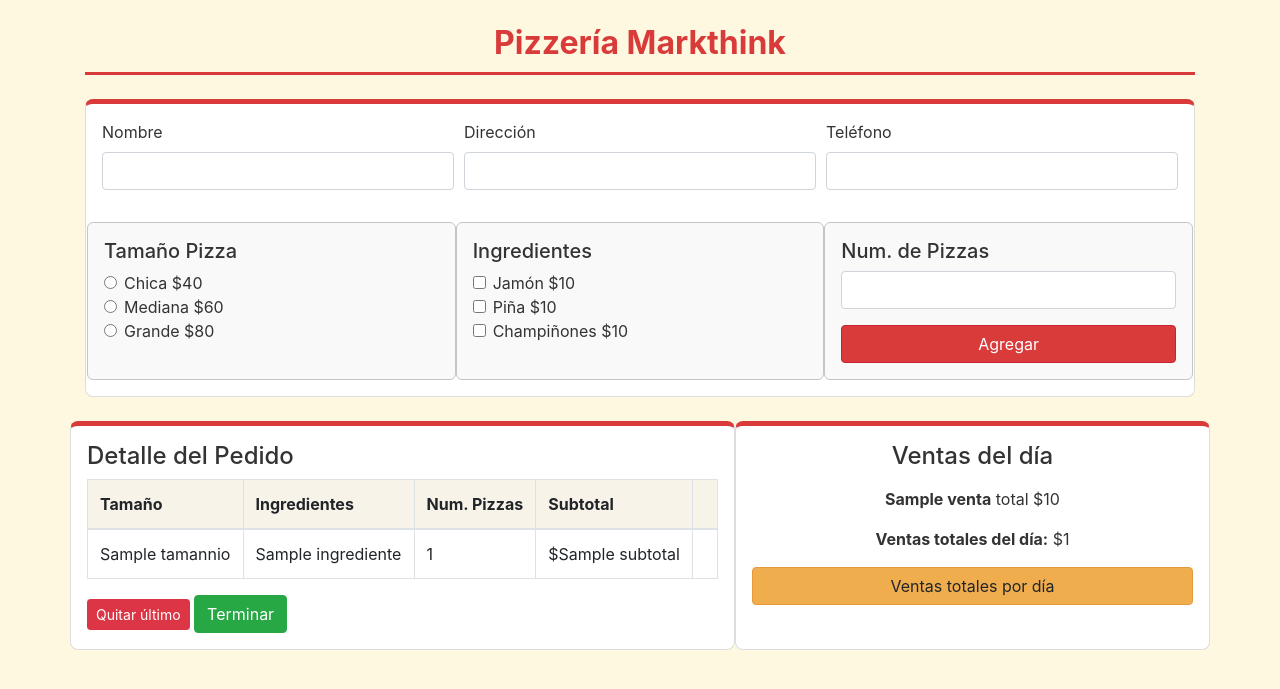
After one commit to IEVN1003-20001582/api_flask03, a Flask app: template templates/pizzeria.html in a window 1280 px wide. The commit adds this page. Shown: the top 689 px of the page. Run offline with Flask 3, Linux system fonts and the light colour scheme; the template is opened without the code that fills it: most values are stand-ins (such as "Sample title", 1, 10 or a date in 2020); form fields are guessed from the names that the template uses; some libraries are stand-ins or nearby versions.

Commit message:
Pizzeria examen

```diff
--- a/app.py
+++ b/app.py
@@ -1,7 +1,9 @@
 import math
-from flask import Flask, jsonify, render_template, request;
+from flask import Flask, jsonify, redirect, render_template, request, url_for;
+from flask import make_response, jsonify
+import json
+import forms
 
-import forms
 
 app = Flask(__name__)
 
@@ -16,15 +18,117 @@ def alumnos():
         nom = ""
         ape = ""
         em = ""
+        estudiantes = []
+        tem = []
+        datos = {}
+
         alumnos_clase = forms.UserForm(request.form)
         if request.method == 'POST' and alumnos_clase.validate():
             mat = alumnos_clase.matricula.data
             nom = alumnos_clase.nombre.data
             ape = alumnos_clase.apellido.data
             em = alumnos_clase.correo.data
-        return render_template('alumnos.html', form=alumnos_clase,
-                               mat=mat, nom=nom, ape=ape, em=em)
+            datos = {"matricula": mat, "nombre": nom, "apellido": ape, "correo": em}
 
+        datos_str = request.cookies.get('estudiantes')
+        if not datos_str:
+         return "nO HAY COOKIES"
+        tem = json.loads(datos_str)
+        estudiantes = tem
+        print(type(estudiantes))
+        estudiantes.append(datos)
+
+        response=make_response(render_template('alumnos.html', form=alumnos_clase,
+                               mat=mat, nom=nom, ape=ape, em=em))
+
+        response.set_cookie('estudiantes', json.dumps(estudiantes))
+
+        return response
+
+
+
+@app.route('/pizzeria', methods=['GET', 'POST'])
+def pizzeria():
+    form = forms.PizzaForm(request.form)
+
+    precios_tamano = {"Chica": 40, "Mediana": 80, "Grande": 120}
+    precio_ingrediente = 10
+
+    pedidos = json.loads(request.cookies.get('pedidos')) if request.cookies.get('pedidos') else []
+    ventas_dia = json.loads(request.cookies.get('ventas')) if request.cookies.get('ventas') else []
+
+    mensaje_total = None
+    mostrar_ventas = False
+
+    if request.method == 'POST':
+        accion = request.form.get("accion")
+
+        if accion == "agregar":
+            tam = request.form.get("tamannio")
+            ingredientes = request.form.getlist("ingredientes")
+            num = int(request.form.get("num_pizzas"))
+
+            subtotal = (precios_tamano[tam] + len(ingredientes) * precio_ingrediente) * num
+
+            pedidos.append({
+                "tamannio": tam,
+                "ingredientes": ingredientes,
+                "num_pizzas": num,
+                "subtotal": subtotal
+            })
+
+        if "quitar" in request.form and len(pedidos) > 0:
+            pedidos.pop()
+
+        if accion == "terminar":
+            total = sum(p["subtotal"] for p in pedidos)
+            mensaje_total = f"El total de su pedido es: ${total}"
+
+            venta = {
+                "nombre": form.nombre.data,
+                "direccion": form.direccion.data,
+                "telefono": form.telefono.data,
+                "total": total
+            }
+
+            encontrado = False
+            for v in ventas_dia:
+                if v["nombre"] == venta["nombre"] and v["telefono"] == venta["telefono"]:
+                    v["total"] += total
+                    encontrado = True
+                    break
+
+            if not encontrado:
+                ventas_dia.append(venta)
+
+            pedidos = []
+
+        if accion == "ver_ventas":
+            mostrar_ventas = True
+
+    total_dia = sum(v["total"] for v in ventas_dia)
+
+    response = make_response(render_template(
+        "Pizzeria.html",
+        form=form,
+        pedidos=pedidos,
+        ventas_dia=ventas_dia,
+        total_dia=total_dia if mostrar_ventas else None,
+        mensaje_total=mensaje_total
+    ))
+
+    response.set_cookie('pedidos', json.dumps(pedidos))
+    response.set_cookie('ventas', json.dumps(ventas_dia))
+
+    return response
+
+@app.route('/get_cookies')
+def get_cookies():
+    pedidos_str = request.cookies.get('pedidos')
+    if not pedidos_str:
+        return "nO HAY COOKIES"
+    pedidos = json.loads(pedidos_str)
+    return jsonify(pedidos)
 
 
 @app.route('/figuras', methods=['GET', 'POST'])
--- a/templates/Alumnos.html
+++ b/templates/Alumnos.html
@@ -17,4 +17,7 @@
 <h2>Email: {{ em }}</h2>
 
 
+<form action="/get_co"></form>
+
+
 {% endblock %}
--- /dev/null
+++ b/templates/pizzeria.html
@@ -0,0 +1,117 @@
+<!DOCTYPE html>
+<html lang="es">
+<head>
+    <meta charset="UTF-8">
+    <meta name="viewport" content="width=device-width, initial-scale=1.0">
+    <title>Pizzería Markthink - Pedido</title>
+    <link rel="stylesheet" href="https://stackpath.bootstrapcdn.com/bootstrap/4.5.2/css/bootstrap.min.css">
+
+    <style>
+        body { background-color: #FFF8E1 !important; color: #333; }
+        .pizzeria-title { color: #D93B3B; font-weight: bold; border-bottom: 3px solid #D93B3B; padding-bottom: 10px; }
+        .panel-custom { background-color: #fff; border: 1px solid #DDD; border-top: 5px solid #D93B3B;
+                        border-radius: 8px; padding: 1rem; margin-bottom: 1.5rem; }
+        .panel-box { border: 1px solid #C5C5C5; padding: 1rem; border-radius: 6px; background: #f9f9f9; }
+        .table thead { background-color: #F7F3E8; }
+        .btn-primary { background-color: #D93B3B; border-color: #C82333; }
+        .btn-primary:hover { background-color: #C82333; }
+        .btn-info { background-color: #F0AD4E; border-color: #E69A3C; color: #212529; }
+        .btn-info:hover { background-color: #E69A3C; color: #212529; }
+    </style>
+</head>
+
+<body class="container mt-4">
+
+<h2 class="text-center pizzeria-title mb-4">Pizzería Markthink</h2>
+
+<form method="post" novalidate>
+<div class="panel-custom">
+
+    <div class="form-row">
+        <div class="form-group col-md-4">
+            <label>Nombre</label>
+            {{ form.nombre(class="form-control") }}
+        </div>
+        <div class="form-group col-md-4">
+            <label>Dirección</label>
+            {{ form.direccion(class="form-control") }}
+        </div>
+        <div class="form-group col-md-4">
+            <label>Teléfono</label>
+            {{ form.telefono(class="form-control") }}
+        </div>
+    </div>
+
+    <div class="row mt-3">
+
+        <div class="col-md-4 panel-box">
+            <h5>Tamaño Pizza</h5>
+            <div class="form-check"><input class="form-check-input" type="radio" name="tamannio" value="Chica"> Chica $40</div>
+            <div class="form-check"><input class="form-check-input" type="radio" name="tamannio" value="Mediana"> Mediana $60</div>
+            <div class="form-check"><input class="form-check-input" type="radio" name="tamannio" value="Grande"> Grande $80</div>
+        </div>
+
+        <div class="col-md-4 panel-box">
+            <h5>Ingredientes</h5>
+            <div class="form-check"><input class="form-check-input" type="checkbox" name="ingredientes" value="Jamón"> Jamón $10</div>
+            <div class="form-check"><input class="form-check-input" type="checkbox" name="ingredientes" value="Piña"> Piña $10</div>
+            <div class="form-check"><input class="form-check-input" type="checkbox" name="ingredientes" value="Champiñones"> Champiñones $10</div>
+        </div>
+
+        <div class="col-md-4 panel-box">
+            <h5>Num. de Pizzas</h5>
+            {{ form.num_pizzas(class="form-control mb-3") }}
+            <button type="submit" name="accion" value="agregar" class="btn btn-primary btn-block">Agregar</button>
+        </div>
+
+    </div>
+
+</div>
+
+
+<div class="row">
+
+    <div class="col-md-7 panel-custom">
+        <h4>Detalle del Pedido</h4>
+        <table class="table table-bordered bg-white mt-2">
+            <thead><tr><th>Tamaño</th><th>Ingredientes</th><th>Num. Pizzas</th><th>Subtotal</th><th></th></tr></thead>
+            <tbody>
+                {% for pedido in pedidos %}
+                <tr>
+                    <td>{{ pedido.tamannio }}</td>
+                    <td>{{ pedido.ingredientes | join(', ') }}</td>
+                    <td>{{ pedido.num_pizzas }}</td>
+                    <td>${{ pedido.subtotal }}</td>
+                </tr>
+                {% endfor %}
+            </tbody>
+        </table>
+        <button type="submit" name="quitar" class="btn btn-danger btn-sm">Quitar último</button>
+        <button type="submit" name="accion" value="terminar" class="btn btn-success">Terminar</button>
+    </div>
+
+    <div class="col-md-5 panel-custom text-center">
+        <h4>Ventas del día</h4>
+
+        <ul class="list-unstyled mt-3">
+            {% for venta in ventas_dia %}
+            <li><strong>{{ venta.nombre }}</strong> total ${{ venta.total }}</li>
+            {% endfor %}
+        </ul>
+
+        {% if total_dia is not none %}
+        <p class="mt-3"><strong>Ventas totales del día:</strong> ${{ total_dia }}</p>
+        {% endif %}
+
+        <button type="submit" name="accion" value="ver_ventas" class="btn btn-info mt-3 btn-block">
+            Ventas totales por día
+        </button>
+
+    </div>
+
+</div>
+
+</form>
+
+</body>
+</html>
```
Also changed, not shown: forms.py (+41 -38 lines), templates/_macros.html (+6 -10 lines), templates/distancia.html (+5 -4 lines).
